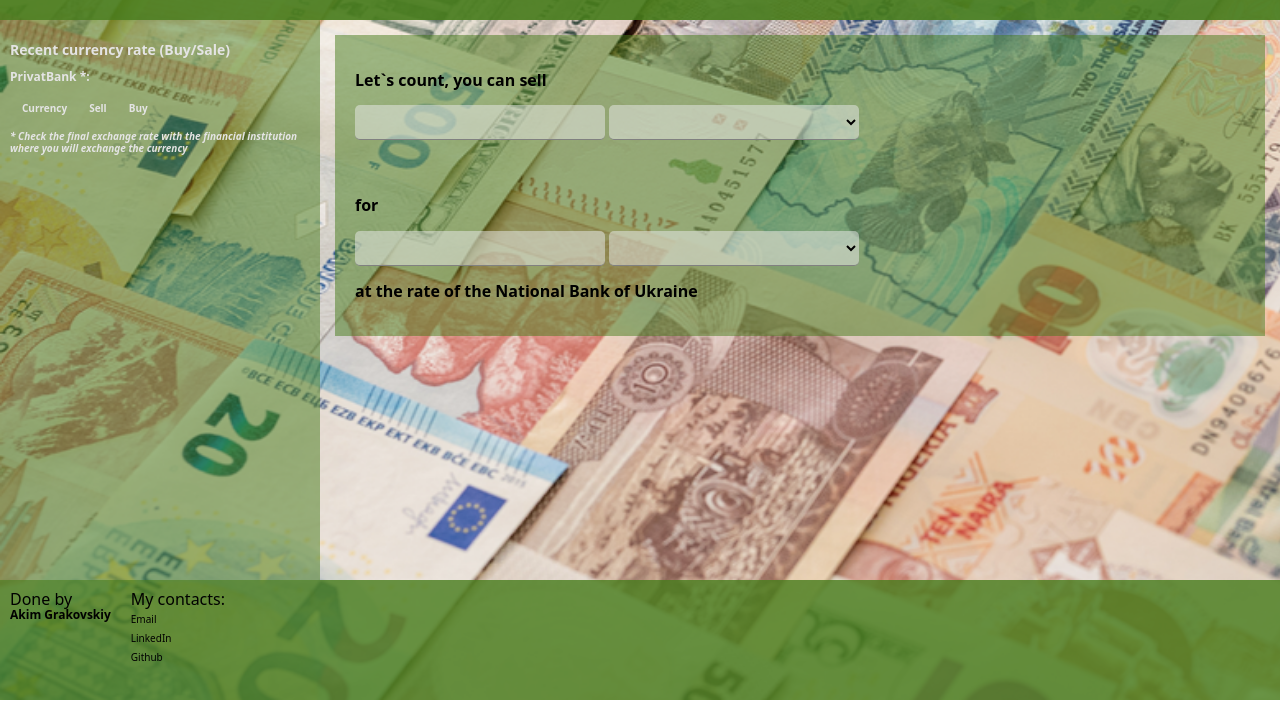
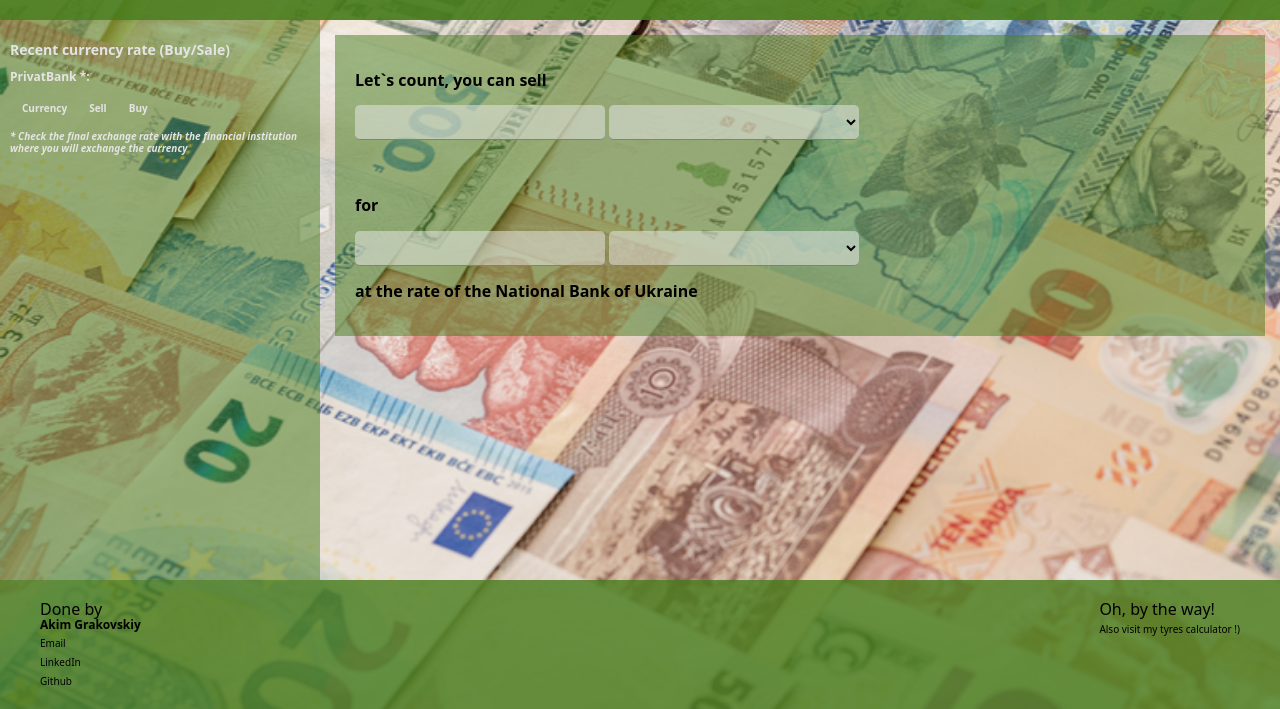
Before and after one commit to Akim3351/MyCurrencyConverter, a website built with Parcel: page src/index.html in a window 1280 px wide. Shown: the part 100-809 px from the top of the page. Built offline with nearby package versions, Linux system fonts and the light colour scheme; no server answers.

Commit message:
footer update

```diff
--- a/src/partials/footer.html
+++ b/src/partials/footer.html
@@ -2,9 +2,6 @@
     <div class="footer__block">
         <p class="footer__span">Done by</p>
         <h2 class="footer__header">Akim Grakovskiy</h2>
-    </div>
-    <div class="footer__block">
-        <p class="footer__span">My contacts:</p>
         <address class="footer__contact">
             <a href="mailto:aakim5586@gmail.com" class="link">Email</a>
         </address>
@@ -15,5 +12,9 @@
             <a href="https://github.com/Akim3351" class="link">Github</a>
         </address>
     </div>
+    <div class="footer__block">
+        <p class="footer__span">Oh, by the way!</p>
+        <a href="https://akim3351.github.io/mytyrecalculator/" class="link">Also visit my tyres calculator !)</a>
+    </div>
 
 </footer>
--- a/src/sass/_footer.scss
+++ b/src/sass/_footer.scss
@@ -1,7 +1,9 @@
 .footer{
+    padding: 10px 30px;
     min-height: 15vh;
     background-color: rgba(70, 124, 27, 0.8);
     display: flex;
+    justify-content: space-between;
 }
 
 .footer__block {
```
